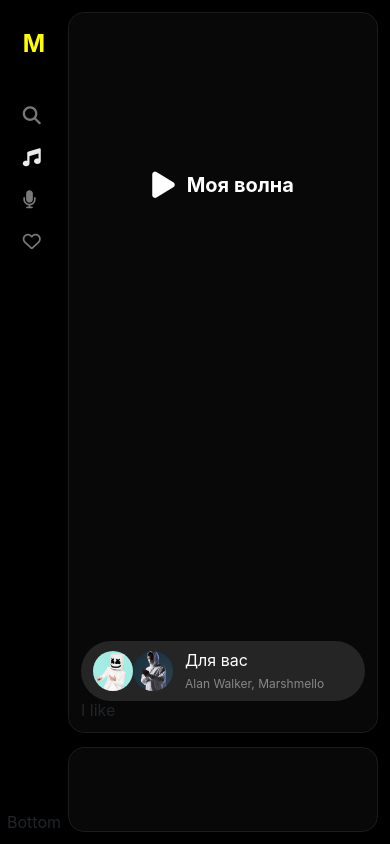
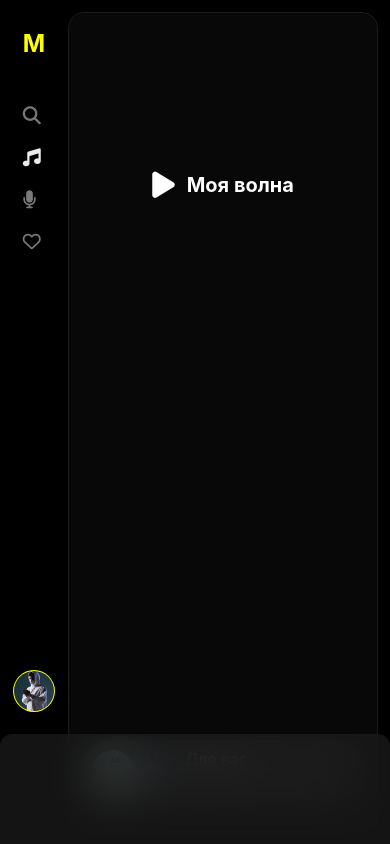
Before and after one commit to JaJu111/yandex-music, a Vue app: page / in a window 390 px wide. Built offline with nearby package versions, Linux system fonts and the light colour scheme.

Commit message:
fixed songs and mobile bottom box

```diff
--- a/src/components/HomeComponent.vue
+++ b/src/components/HomeComponent.vue
@@ -1,5 +1,6 @@
 <template>
     <div>
+        <div class="bg-box">
             <div class="main-box">
                 <div class="aside-left">
                     <div class="aside-left__box">
@@ -26,7 +27,13 @@
                     </div>
 
                     <div class="aside-left__bottom">
-                    <h1>Bottom</h1>
+                        <div class="user-box-bg">
+                            <div class="user-box">
+                                <img src="../assets/alan.jpg">
+                            </div>
+                        </div>
+
+                        <h1>Jaloliddin</h1>
                     </div>
                 </div>
 
@@ -36,6 +43,19 @@
                     </div>
 
                     <div class="aside-right__bottom"></div>
+                </div>
+            </div>
+
+            <div class="main-bottom">
+                <!-- <audio controls>
+                    <source src="../assets/bande-hain-hum-uske.mp3" type="audio/mp3">
+                </audio> -->
+            </div>
+
+            <div class="main-bottom-bg">
+                <!-- <audio controls>
+                    <source src="../assets/bande-hain-hum-uske.mp3" type="audio/mp3">
+                </audio> -->
             </div>
         </div>
     </div>
@@ -51,6 +71,34 @@ export default class HomeComponent extends Vue {}
 
 <style lang="sass" scoped>
 
+.bg-box
+    position: relative
+    width: 100%
+    height: 100vh
+
+.main-bottom
+    display: none
+    position: fixed
+    width: 100%
+    height: 110px
+    bottom: 0
+    left: 0
+    backdrop-filter: blur(20px)
+    border-top-left-radius: 12px
+    border-top-right-radius: 12px
+
+.main-bottom-bg
+    display: none
+    position: fixed
+    width: 100%
+    height: 110px
+    bottom: 0
+    left: 0
+    background-color: #1a1a1a
+    opacity: 0.8
+    border-top-left-radius: 12px
+    border-top-right-radius: 12px
+
 .main-box
     display: flex
     width: 100%
@@ -64,13 +112,14 @@ export default class HomeComponent extends Vue {}
     display: flex
     flex-direction: column
     justify-content: space-between
+    padding: 18px 0
 
     &__box
         .logo
             font-size: 24px
             font-weight: bold
             color: yellow
-            margin: 18px 0 48px
+            margin-bottom: 48px
 
         .logo-small
             display: none
@@ -111,8 +160,41 @@ export default class HomeComponent extends Vue {}
         border-radius: 16px
         border: 1px solid #1c1c1c
 
+.aside-left__bottom
+    display: flex
+    align-items: center
+
+    h1
+        color: #ebebeb
+        margin-left: 16px
+        font-size: 16px
+        font-weight: 500
+
+.user-box-bg
+    display: flex
+    justify-content: center
+    align-items: center
+    width: 50px
+    height: 50px
+    border-radius: 50%
+    background-color: yellow
+
+.user-box
+    width: 48px
+    height: 48px
+    border-radius: 50%
+
+    img
+        border-radius: 50%
+
 
 @media (max-width: 768px)
+    .main-bottom
+        display: block
+
+    .main-bottom-bg
+        display: block
+
     .main-box
         padding: 12px 12px 12px 0
 
@@ -122,6 +204,7 @@ export default class HomeComponent extends Vue {}
     .aside-left
         width: 68px
         align-items: center
+        padding-bottom: 120px
 
         &__box
             .logo
@@ -132,9 +215,25 @@ export default class HomeComponent extends Vue {}
                 font-size: 24px
                 font-weight: bold
                 color: yellow
-                margin: 18px 0 48px
+                margin-bottom: 48px
 
             li
                 display: none
 
+    .aside-right
+        &__bottom
+            display: none
+
+    .user-box-bg
+        width: 42px
+        height: 42px
+
+    .user-box
+        width: 40px
+        height: 40px
+
+    .aside-left__bottom
+        h1
+            display: none
+
 </style>
--- a/src/components/HomePage.vue
+++ b/src/components/HomePage.vue
@@ -76,6 +76,7 @@ export default class HomePage extends Vue {
     flex-direction: column
     justify-content: space-between
     height: calc(100vh - 125px)
+    // height: calc(100vh - 26px)
     padding: 12px
     border-radius: 16px
     transition: all .2s
@@ -111,6 +112,8 @@ export default class HomePage extends Vue {
     background-color: #252525
     border-radius: 32px
     padding: 6px 12px
+    cursor: pointer
+    transition: all .2s
 
     h1
         color: #fff
@@ -136,6 +139,15 @@ export default class HomePage extends Vue {
         h1
             margin-top: 4px
 
+.for-you-box:hover
+    background-color: #2f2f2f
+
+
+
+@media (max-width: 768px)
+    .home-page
+        height: calc(100vh - 26px)
+
 
 @media (max-width: 430px)
     .for-you-box
--- /dev/null
+++ b/src/mixins/interface.ts
@@ -0,0 +1,7 @@
+export interface ISongs {
+    title: string
+    text: string
+    url: string
+    id: number
+    image: string
+}
--- /dev/null
+++ b/src/mixins/songs.ts
@@ -0,0 +1,15 @@
+import { Vue, Component } from 'vue-property-decorator';
+import { ISongs } from './interface';
+
+@Component
+export default class SongsMixin extends Vue {
+    songs: ISongs[] = [
+        {
+            title: 'Faded',
+            text: 'Alan Walker',
+            url: '../assets/bande-hain-hum-uske.mp3',
+            id: 1,
+            image: '../assets/alan.jpg'
+        }
+    ]
+}
```
Also changed, not shown: 1 other file (tests, documents, lock files or other folders). Lines whose indentation alone changed are shown as unchanged.
